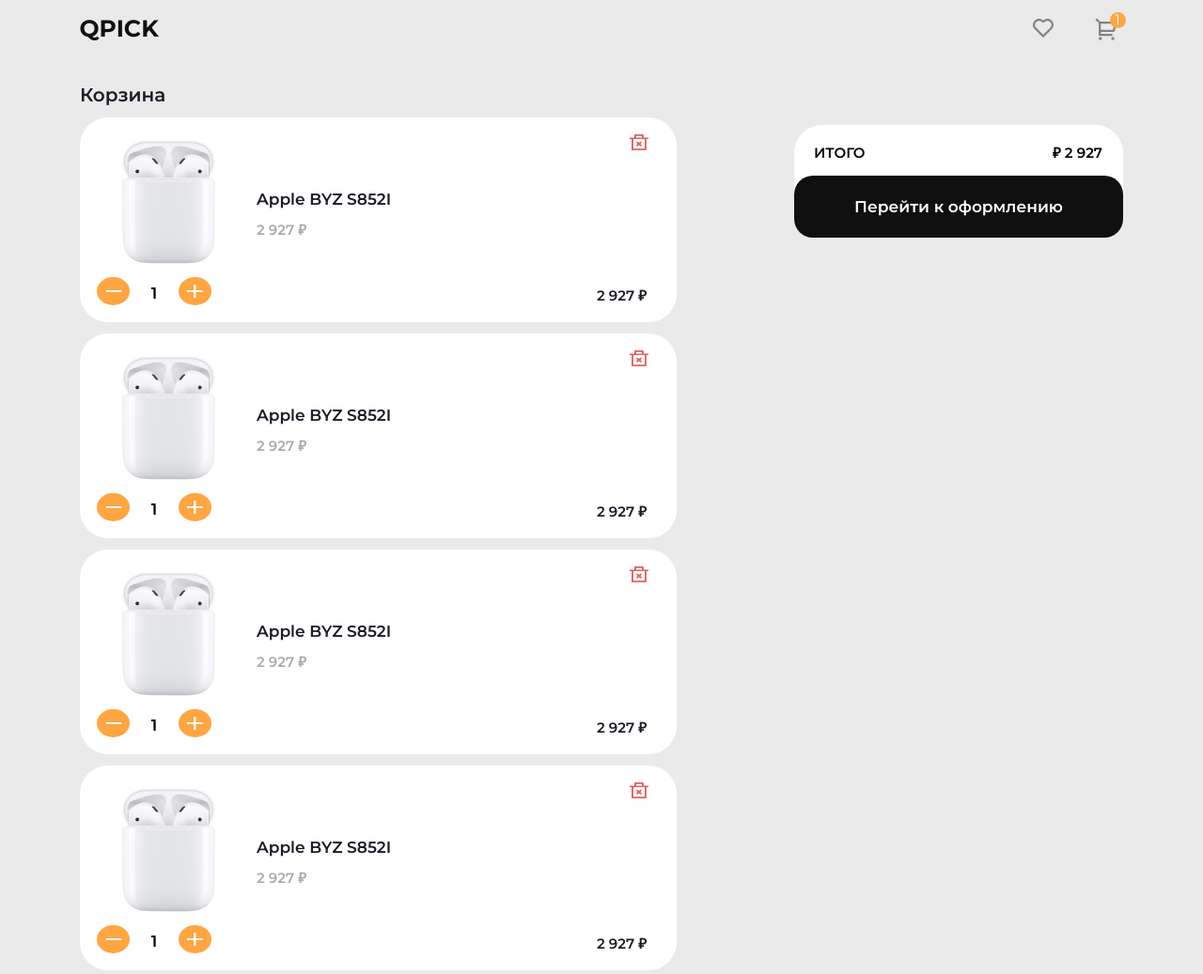
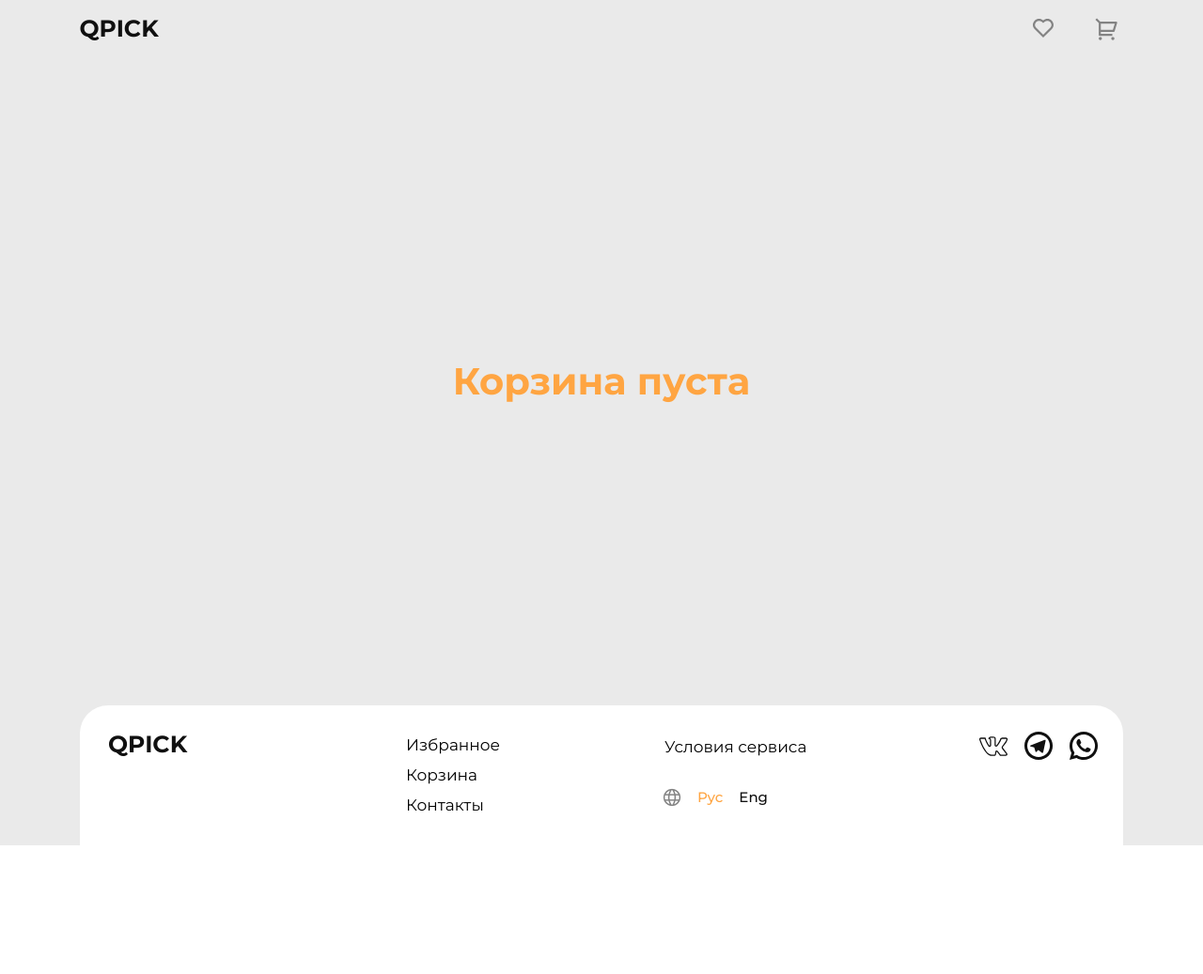
Before and after one commit to Gri12388/qpick, a plain HTML site: page qpick/cart.html in a window 1280 px wide. Shown: the top 1037 px of the page at 94% size. After the commit the page ends 900 px from the top, so only its background shows below. Drawn offline with Linux system fonts and the light colour scheme.

Commit message:
feat: make expose function on 'Cart' page

```diff
--- a/qpick/assets/css/style.css
+++ b/qpick/assets/css/style.css
@@ -466,6 +466,16 @@ body {
   min-height: 691px;
 }
 
+.cart-empty {
+  justify-content: center;
+  align-items: center;
+  font-family: Montserrat, sans-serif;
+  font-size: 40px;
+  font-weight: 800;
+  line-height: 50px;
+  color: var(--color-orange);
+}
+
 .cart__goods {
   width: 635px;
   height: fit-content;
@@ -505,8 +515,10 @@ body {
 
 .cart__image {
   width: 146.53px;
+  height: 136px;
   margin-top: 6px;
   margin-left: 18px;
+  object-fit: contain;
 }
 
 .cart__counterarea {
--- a/qpick/assets/js/cart.js
+++ b/qpick/assets/js/cart.js
@@ -1,15 +1,23 @@
 import * as data from './data.js'
 
-function addCard() {
+const display = document.querySelector('.cart');
+const cart = document.querySelector('.header__circle-cart');
+
+function expose() {
+  let basket = JSON.parse(sessionStorage.getItem('basket'));
+  if (basket.length === 0) return;
+  let goods = display.querySelector('.cart__goods');
+  basket.forEach(item=>{
     let card = document.createElement('div');
     card.classList.add('cart__card');
-  let obj = {
-    img: '<img src="./assets/pics/png/3.png" alt="good" class="cart__image">'
-  }
-  let data = obj;
+
+    let cardData = data.goods.find(elem=>{
+      if (elem.id === +item.id) return elem;
+    });
+
     card.innerHTML = `<div class="cart__left">
     <div class="cart__imagearea">
-    ${data.img}
+      <img src="./assets/pics/png/${cardData.id}.png" alt="good" class="cart__image">
     </div>
     <div class="cart__counterarea">
       <div class="cart__minus hover">
@@ -20,7 +28,7 @@ function addCard() {
           </svg>
         </div>
       </div>
-    <p class="cart__count">1</p>
+      <p class="cart__count">${item.count}</p>
       <div class="cart__plus hover">
         <div class="cart__plus-wrapper">
           <svg class="cart__plus-svg svg">
@@ -41,19 +49,43 @@ function addCard() {
       </div>
     </div>
     <div class="cart__descriptionarea">
-    <p class="class__description">Apple BYZ S852I</p>
-    <p class="class__cost">2 927 ₽</p>
+      <p class="class__description">${cardData.name}</p>
+      <p class="class__cost">${cardData.price} ₽</p>
     </div>
     <div class="cart__pricearea">
-    <p class="cart__price"> 2 927 ₽</p>
+      <p class="cart__price">${cardData.price} ₽</p>
     </div>
   </div>`;
 
-  document.querySelector('.cart__goods').appendChild(card);
+  goods.appendChild(card);
+  });
 }
 
-addCard();
-addCard();
-addCard();
-addCard();
-console.log(sessionStorage.getItem('basket'));
+(function init() {
+  if (!sessionStorage.getItem('basket')) sessionStorage.setItem('basket', JSON.stringify([]));
+
+  if (JSON.parse(sessionStorage.getItem('basket')).length === 0) {
+    display.classList.add('cart-empty');
+    display.textContent = 'Корзина пуста';
+  }
+  else {
+    if (display.classList.contains('cart-empty')) display.classList.remove('cart-empty');
+    display.innerHTML = `<div class="cart__goods">
+    <h3 class="cart__basket">Корзина</h3>
+
+  </div>
+  <div class="cart__result">
+    <div class="cart__total">
+      <div class="cart__bill">
+        <p class="cart__res">ИТОГО</p>
+        <p class="cart__sum">₽ 2 927</p>
+      </div>
+      <button class="cart__button hover">Перейти к оформлению</button>
+    </div>
+  </div>`
+  }
+
+  expose();
+
+  data.showGoodsAmount(cart);
+})();
--- a/qpick/assets/js/data.js
+++ b/qpick/assets/js/data.js
@@ -48,3 +48,12 @@ export const goods = [
     discount: null,
   }
 ];
+
+export function showGoodsAmount(where) {
+  let basket = JSON.parse(sessionStorage.getItem('basket'));
+  if (basket.length === 0) where.style='display:none';
+  else {
+    where.style='display:flex';
+    where.textContent = basket.reduce((sum, item)=>sum+item.count, 0);
+  }
+}
--- a/qpick/cart.html
+++ b/qpick/cart.html
@@ -41,19 +41,7 @@
     </header>
 
   <div class="cart">
-    <div class="cart__goods">
-      <h3 class="cart__basket">Корзина</h3>
 
-    </div>
-    <div class="cart__result">
-      <div class="cart__total">
-        <div class="cart__bill">
-          <p class="cart__res">ИТОГО</p>
-          <p class="cart__sum">₽ 2 927</p>
-        </div>
-        <button class="cart__button hover">Перейти к оформлению</button>
-      </div>
-    </div>
   </div>
 
     <footer class="footer">
```
Also changed, not shown: qpick/assets/js/index.js (+2 -12 lines). Lines whose indentation alone changed are shown as unchanged.
